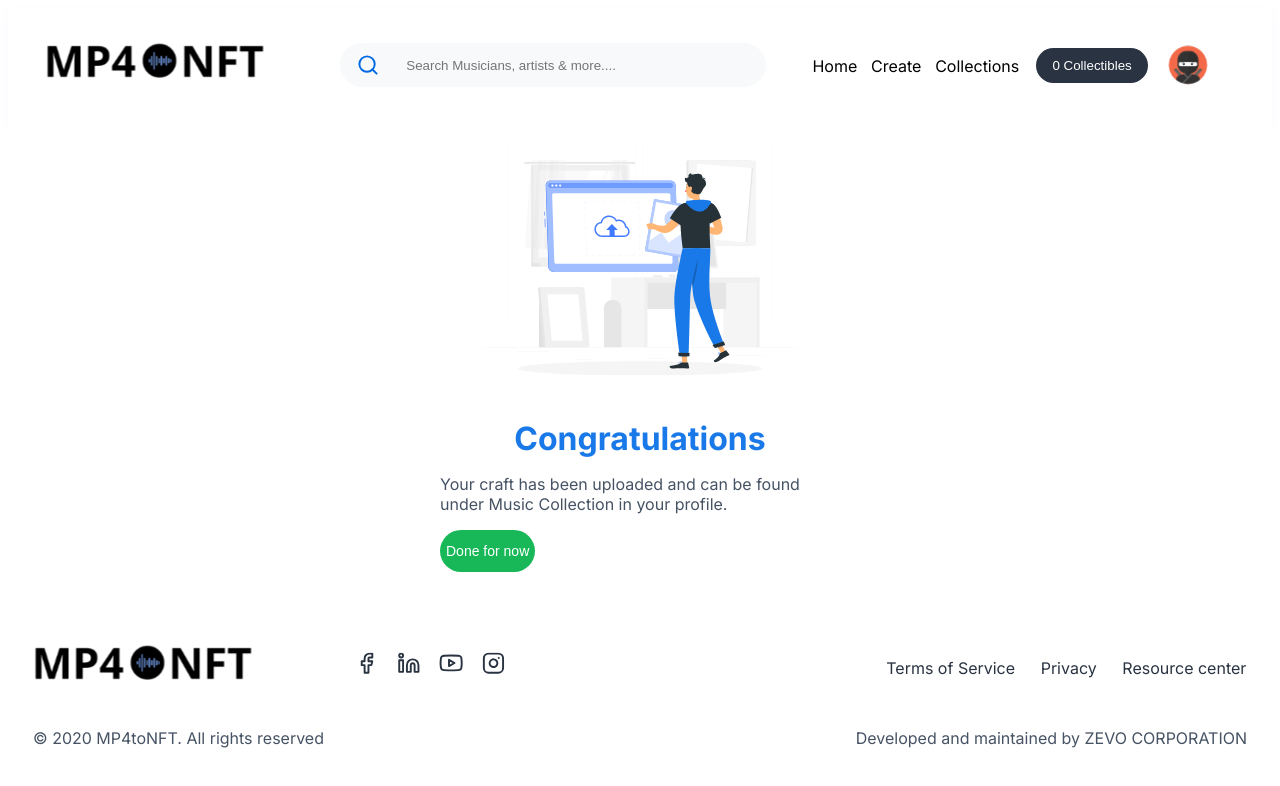
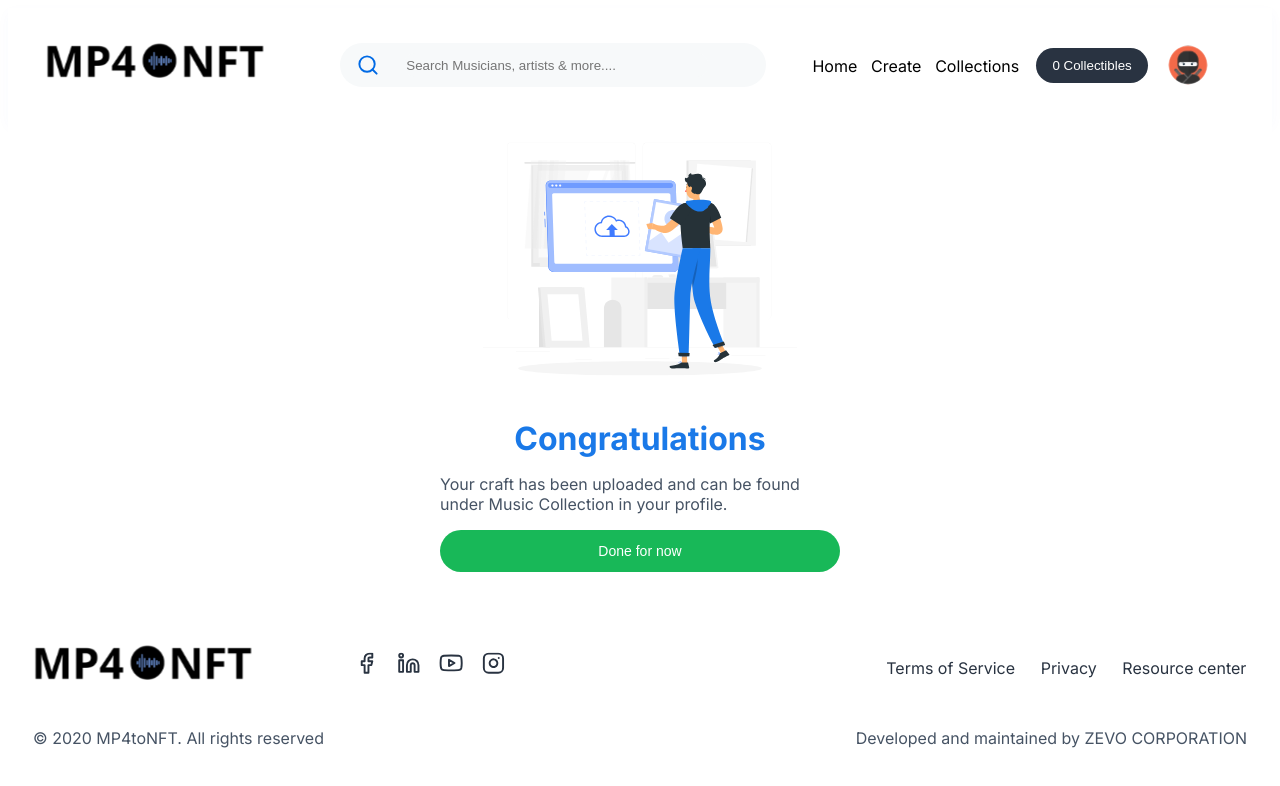
Before and after one commit to shriharini10/design, a Next.js app: page /overlay/Success in a window 1280 px wide. Shown: the top 786 px of the page. Built offline with nearby package versions, Linux system fonts and the light colour scheme.

Commit message:
fix: modifies success button

```diff
--- a/app/overlay/Success/page.tsx
+++ b/app/overlay/Success/page.tsx
@@ -1,4 +1,4 @@
-'use client'
+
 import React from 'react';
 import './Success.css';
 import Link from 'next/link';
@@ -12,7 +12,7 @@ export default function Success () {
 
             <p>Your craft has been uploaded and can be found under Music Collection in your profile.</p>
 
-            <Link href='/pages/Create'><button className='done_button'>Done for now</button></Link>
+            <button className='done_button'>Done for now</button>
         </div>
 
     );
```
